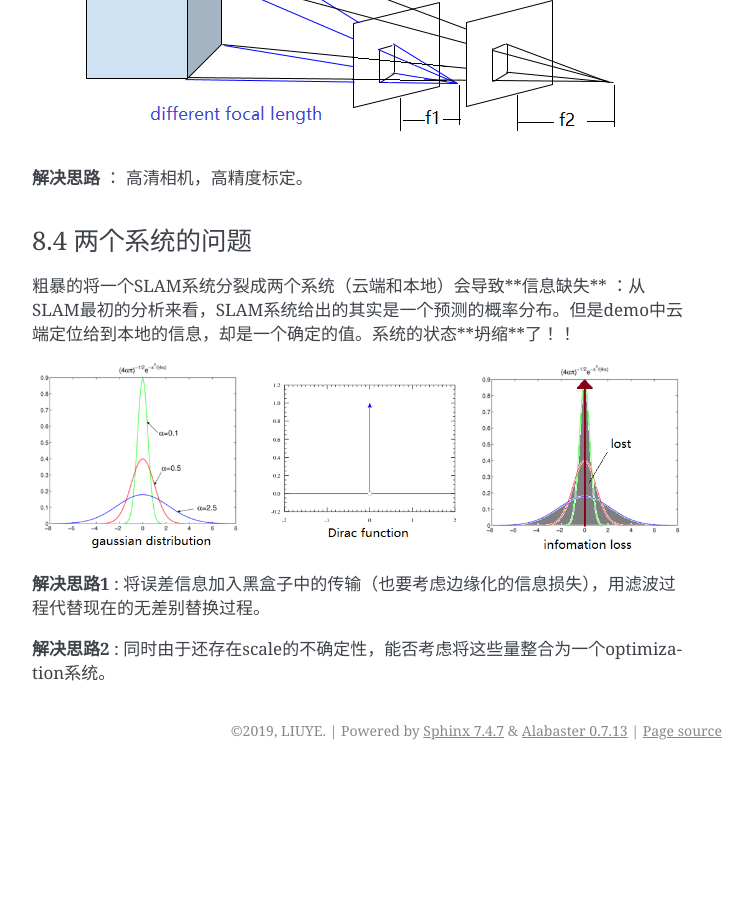
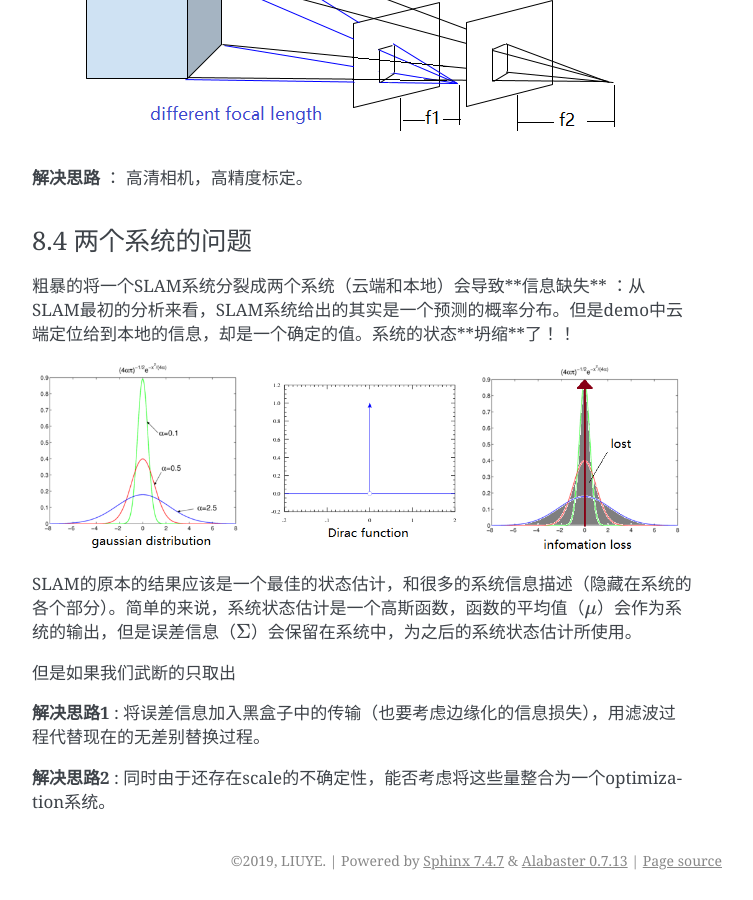
Before and after one commit to gggliuye/VIO, a Sphinx documentation site: the page built from docs/UnitySc/unityShadowCreator.rst, in a window 1280 px wide and 900 px high, scrolled down 10151 px. Shown: the whole window, without its empty margins (388-1141 px from the left). Built offline with Sphinx 7.4.7, drawn with Linux system fonts in a browser that asks for light colours; before the commit the page ends 10921 px from its top, so only the background shows below that.

Commit message:
Update unityShadowCreator.rst

```diff
--- a/docs/UnitySc/unityShadowCreator.rst
+++ b/docs/UnitySc/unityShadowCreator.rst
@@ -303,7 +303,9 @@ Unity的模型摆放存在误差。
 .. image:: dirac.png
    :align: center
 
+SLAM的原本的结果应该是一个最佳的状态估计，和很多的系统信息描述（隐藏在系统的各个部分）。简单的来说，系统状态估计是一个高斯函数，函数的平均值（:math:`\mu`）会作为系统的输出，但是误差信息（:math:`\Sigma`）会保留在系统中，为之后的系统状态估计所使用。
 
+但是如果我们武断的只取出
 
 
 **解决思路1** : 将误差信息加入黑盒子中的传输（也要考虑边缘化的信息损失），用滤波过程代替现在的无差别替换过程。
```
